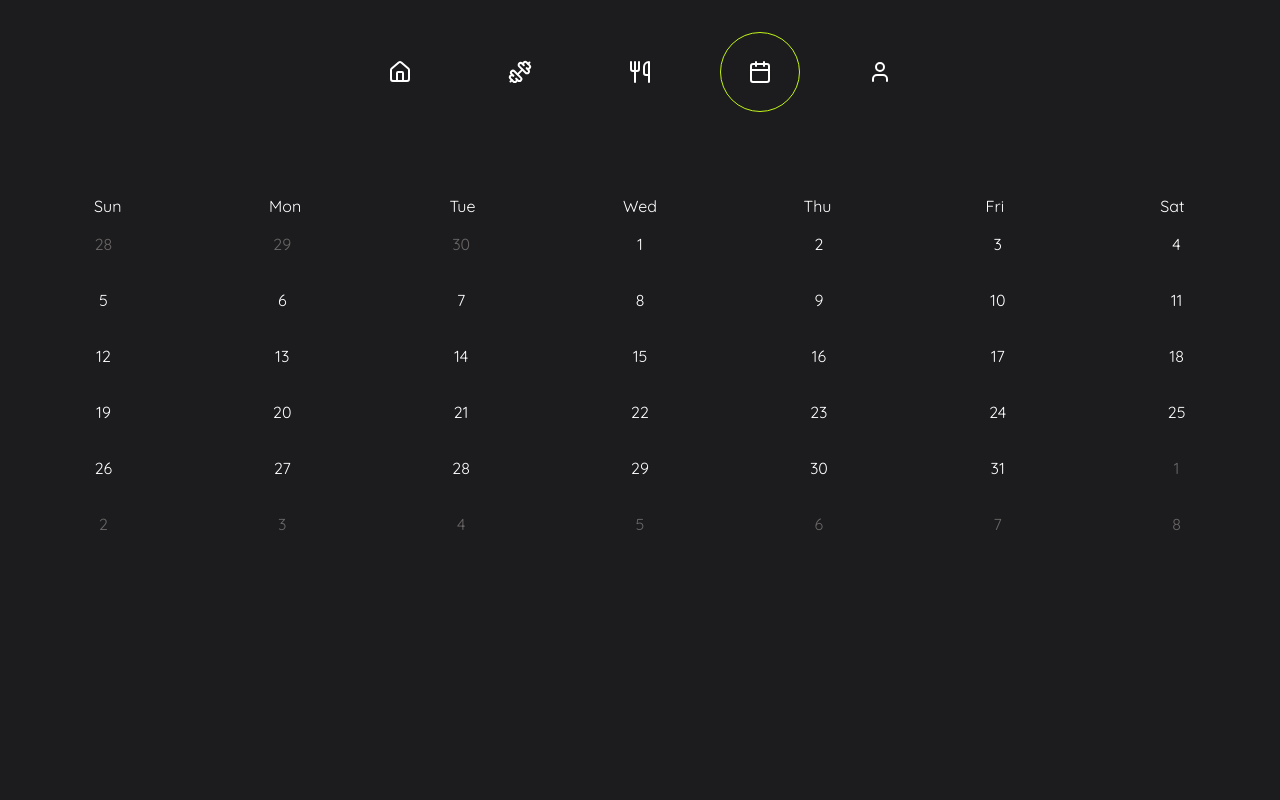
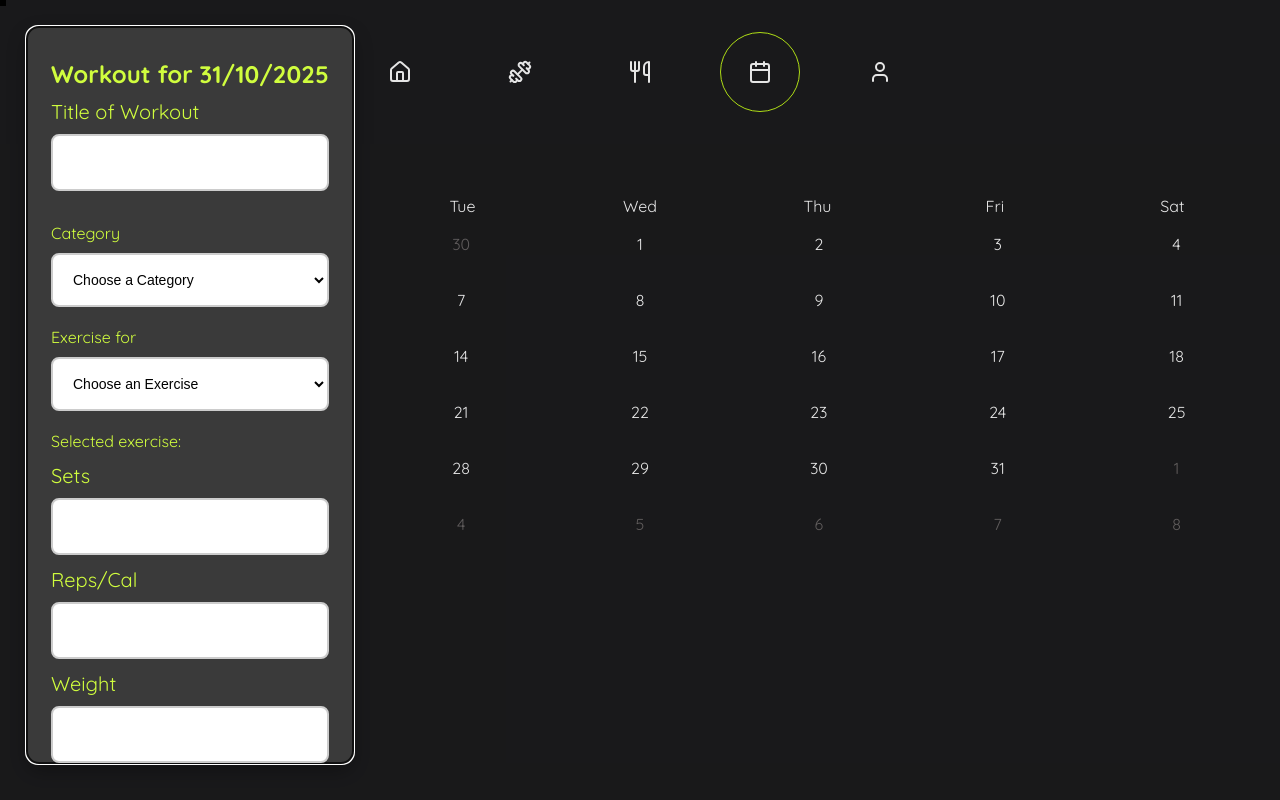
Before and after one commit to TackoBracko/crossfit-tracker-app-react-ts, a React (Vite) app: page /calendar in a window 1280 px wide. Both pictures are taken after a click on the element "31". Built offline with nearby package versions, Linux system fonts and the light colour scheme.

Commit message:
modal content for create and edit workout

```diff
--- a/package.json
+++ b/package.json
@@ -10,7 +10,6 @@
     "preview": "vite preview"
   },
   "dependencies": {
-    "date-fns": "^4.1.0",
     "lucide-react": "^0.554.0",
     "react": "^19.2.0",
     "react-dom": "^19.2.0",
--- a/src/components/Input/Input.module.css
+++ b/src/components/Input/Input.module.css
@@ -33,6 +33,16 @@ label {
   font-size: var(--font-xs);
 }
 
+.inputForModal {
+  width: 100%;
+  padding: var(--p-base);
+  margin-bottom: var(--p-sm);
+  border: 2px solid #ccc;
+  border-radius: var(--rounded-lg);
+  background: var(--primary-text);
+  color: var(--tertiary-text);
+}
+
 .inputError {
   border-bottom-color: red;
 }
--- a/src/components/Input/index.tsx
+++ b/src/components/Input/index.tsx
@@ -1,4 +1,3 @@
-//import React from 'react'
 import classes from "./Input.module.css";
 
 type InputProps = {
@@ -11,6 +10,7 @@ type InputProps = {
   value?: string | number;
   error?: string;
   disabled?: boolean;
+  variation: string;
 };
 
 export default function Input({
@@ -22,8 +22,12 @@ export default function Input({
   onChange,
   value,
   error,
+  variation,
 }: InputProps) {
-  const inputVariationStyle = "";
+  let inputVariationStyle = "";
+  if (variation === "inputForModal") {
+    inputVariationStyle = classes.inputForModal;
+  }
 
   return (
     <div>
--- a/src/components/Modal/Modal.module.css
+++ b/src/components/Modal/Modal.module.css
@@ -11,6 +11,14 @@
 .modal::backdrop {
   background: rgba(0, 0, 0, 0.7);
   backdrop-filter: blur(4px);
+}
+
+.modalWrapper {
+  position: fixed;
+  display: flex;
+  align-items: center;
+  justify-content: center;
+  padding: 24px;
 }
 
 .modalContent {
@@ -34,19 +42,3 @@
 .modalContent::-webkit-scrollbar {
   display: none;
 }
-
-/*.modalContent {
-  scrollbar-width: none;
-}
-
-.modalLayout {
-  inset: 0;
-  background: rgba(0, 0, 0, 0.7);
-  backdrop-filter: blur(5px);
-  z-index: 50;
-  display: flex;
-  align-items: center;
-  justify-content: center;
-  padding: var(--p-base);
-  overflow: visible;
-}*/
--- a/src/components/Modal/index.tsx
+++ b/src/components/Modal/index.tsx
@@ -28,7 +28,9 @@ const Modal = forwardRef<ModalRef, ModalProps>(function Modal(
 
   return createPortal(
     <dialog ref={dialog} className="modal">
-      <div className={classes.modalContent}>{children}</div>
+      <div className={classes.modalWrapper}>
+        <div className={classes.modalContent}>{children}</div>
+      </div>
     </dialog>,
     document.body
   );
--- /dev/null
+++ b/src/components/WorkoutModalContent/Create/CreateWorkoutModal.module.css
@@ -0,0 +1,43 @@
+.modalSection {
+  width: 100%;
+}
+
+.modalSection label {
+  padding-left: 0;
+}
+
+.modalSection p {
+  color: var(--secondary-text);
+}
+
+.categoryMenu,
+.exercisesMenu {
+  width: 100%;
+  padding: var(--p-base);
+  font-size: var(--font-sm);
+  border: 2px solid #ccc;
+  border-radius: var(--rounded-lg);
+  background: var(--primary-text);
+  transition: 0.3s;
+  margin-top: var(--m-xs);
+}
+
+.workoutBtns {
+  display: flex;
+  flex-direction: column;
+  justify-content: space-between;
+  width: 100%;
+  gap: var(--gap-sm);
+  margin-bottom: var(--m-xl);
+}
+
+.addExerciseBtn {
+  display: flex;
+  justify-content: flex-end;
+  margin-top: var(--m-xs);
+}
+
+.inputSection p {
+  color: var(--secondary-text);
+  padding-bottom: var(--p-sm);
+}
--- /dev/null
+++ b/src/components/WorkoutModalContent/Create/index.tsx
@@ -0,0 +1,88 @@
+import classes from "./CreateWorkoutModal.module.css";
+import Input from "../../Input";
+import Button from "../../Button";
+import { crossfitData } from "../../../Data/Exercises";
+
+export default function CreateWorkoutModal() {
+  return (
+    <>
+      <div className={classes.modalSection}>
+        <p>Category</p>
+        <select className={classes.categoryMenu}>
+          <option>Choose a Category</option>
+          {crossfitData.map((category) => (
+            <option key={category.id} value={category.title}>
+              {category.title}
+            </option>
+          ))}
+        </select>
+      </div>
+
+      <div className={classes.modalSection}>
+        <p>Exercise for </p>
+        <select className={classes.exercisesMenu}>
+          <option>Choose an Exercise</option>
+        </select>
+      </div>
+
+      <div className={classes.inputSection}>
+        <p>Selected exercise:</p>
+        <div className={classes.modalInput}>
+          <Input
+            name="sets"
+            type="text"
+            label="Sets"
+            variation="inputForModal"
+            //value={}
+            //onChange={}
+          />
+
+          <Input
+            name="reps"
+            type="text"
+            label="Reps/Cal"
+            variation="inputForModal"
+            //value={}
+            //onChange={}
+          />
+
+          <Input
+            name="weight"
+            type="text"
+            label="Weight"
+            variation="inputForModal"
+            //value={}
+            //onChange={}
+          />
+
+          <Input
+            name="work"
+            type="text"
+            label="Work Time"
+            variation="inputForModal"
+            //value={}
+            //onChange={}
+          />
+
+          <Input
+            name="rest"
+            type="text"
+            label="Rest Time"
+            variation="inputForModal"
+            //value={}
+            //onChange={}
+          />
+
+          <div className={classes.addExerciseBtn}>
+            <Button variation="primary">Add exercise</Button>
+          </div>
+        </div>
+      </div>
+
+      <div className={classes.workoutBtns}>
+        <Button variation="primary">Create Workout</Button>
+        <Button variation="quaternary">Cancel</Button>
+      </div>
+    </>
+  );
+}
--- /dev/null
+++ b/src/components/WorkoutModalContent/Header/WorkoutHeader.module.css
@@ -0,0 +1,6 @@
+.inputSection h2 {
+  font-size: var(--font-2xl);
+  text-align: center;
+  color: var(--secondary-text);
+  margin-bottom: var(--m-xs);
+}
--- /dev/null
+++ b/src/components/WorkoutModalContent/Header/index.tsx
@@ -0,0 +1,26 @@
+import classes from "./WorkoutHeader.module.css";
+import Input from "../../Input";
+
+interface WorkoutHeaderProps {
+  modalTitle: string;
+}
+
+export default function WorkoutHeader({ modalTitle }: WorkoutHeaderProps) {
+  return (
+    <>
+      <div className={classes.inputSection}>
+        <h2>{modalTitle}</h2>
+        <div className={classes.modalInput}>
+          <Input
+            name="Title for Workout"
+            type="text"
+            label="Title of Workout"
+            variation="inputForModal"
+            //value={}
+            //onChange={}
+          />
+        </div>
+      </div>
+    </>
+  );
+}
--- a/src/pages/Calendar/index.tsx
+++ b/src/pages/Calendar/index.tsx
@@ -1,16 +1,26 @@
 import classes from "./Calendar.module.css";
-import { useState } from "react";
+import { useRef, useState } from "react";
 import CalendarHeader from "../../components/Calendar/Header";
 import CalendarComponent from "../../components/Calendar/Component";
+import CreateWorkoutModal from "../../components/WorkoutModalContent/Create";
 import type { CalendarDay } from "../../Data/Calendar/types";
+import type { ModalRef } from "../../components/Modal";
+import Modal from "../../components/Modal";
+import WorkoutHeader from "../../components/WorkoutModalContent/Header";
 
 export default function Calendar() {
   const daysOfWeek = ["Sun", "Mon", "Tue", "Wed", "Thu", "Fri", "Sat"];
   const [currentDay, setCurrentDay] = useState(new Date());
+  const [selectedDay, setSelectedDay] = useState<Date | string>("");
+  const openCreateModalRef = useRef<ModalRef>(null);
+  const openEditModalRef = useRef<ModalRef>(null);
 
   const changeCurrentDay = (day: CalendarDay) => {
     const newDate = new Date(day.year, day.month, day.number);
     setCurrentDay(newDate);
+    setSelectedDay(newDate);
+    openCreateModalRef.current?.open();
+    console.log(selectedDay, "Create Modal is open");
   };
 
   const nextMonth = () => {
@@ -44,6 +54,22 @@ export default function Calendar() {
           currentDay={currentDay}
           changeCurrentDay={changeCurrentDay}
         />
+
+        <Modal ref={openCreateModalRef}>
+          <WorkoutHeader
+            modalTitle={`Workout for ${currentDay.toLocaleDateString("en-GB")}`}
+          />
+          <CreateWorkoutModal />
+        </Modal>
+
+        <Modal ref={openEditModalRef}>
+          <WorkoutHeader
+            modalTitle={`Edit workout for ${currentDay.toLocaleDateString(
+              "en-GB"
+            )}`}
+          />
+          <CreateWorkoutModal />
+        </Modal>
       </section>
     </>
   );
```
Also changed, not shown: src/components/WorkoutModalContent/Edit/index.tsx (added, +88 -0 lines), 1 other file (tests, documents, lock files or other folders).
